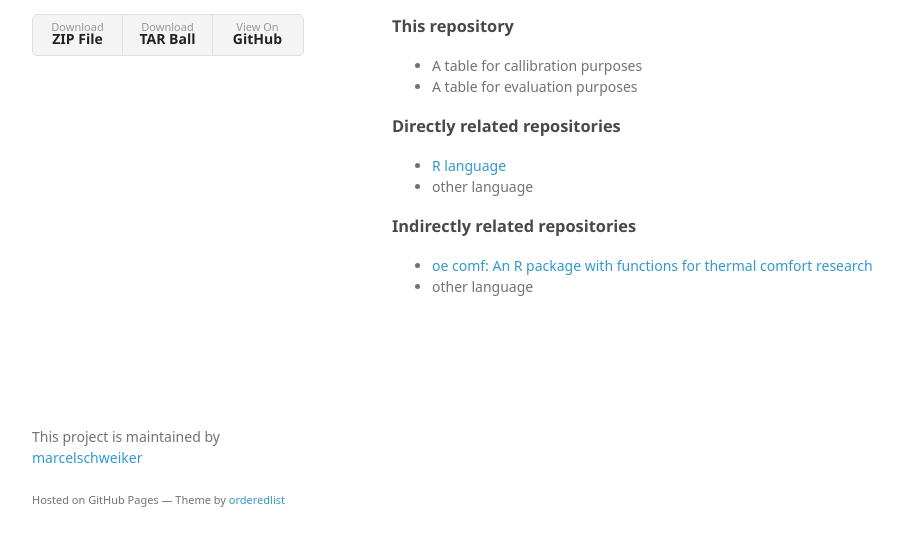
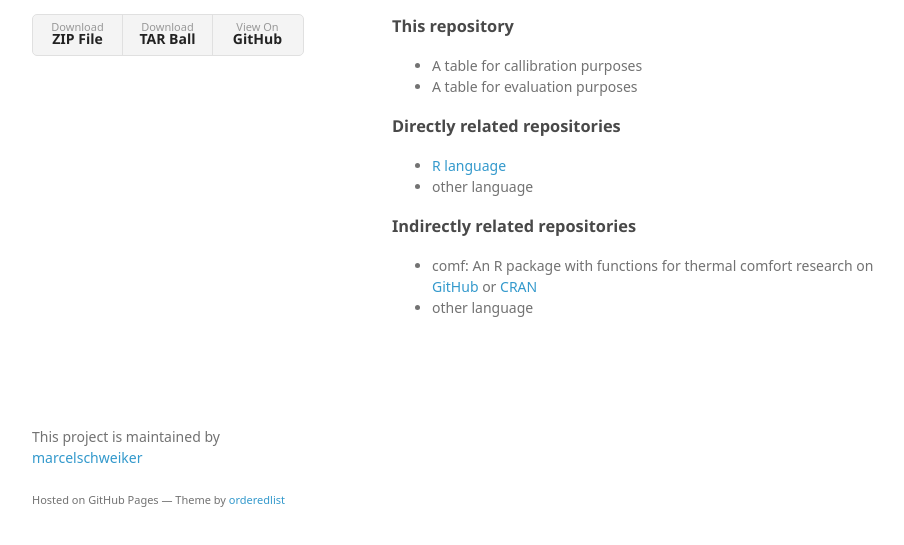
Before and after one commit to marcelschweiker/Annex69_comfort_Main, a plain HTML site: page index.html in a window 1280 px wide. Shown: the part 221-766 px from the top of the page, without its empty margins (178-1082 px from the left). Drawn offline with Linux system fonts and the light colour scheme; a web font is replaced by a local one.

Commit message:
Update index.html

```diff
--- a/index.html
+++ b/index.html
@@ -58,7 +58,7 @@
 <a id="indir-related-repositories" class="anchor" href="#indir-related-repositories" aria-hidden="true"><span aria-hidden="true" class="octicon octicon-link"></span></a>Indirectly related repositories</h3>
 
 <ul>
-<li><a href="https://github.com/marcelschweiker/comf"> oe <a href="https://cran.r-project.org/package=comf"> comf: An R package with functions for thermal comfort research</a></li>
+<li>comf: An R package with functions for thermal comfort research on <a href="https://github.com/marcelschweiker/comf">GitHub</a> or <a href="https://cran.r-project.org/package=comf">CRAN</a></li>
 <li>other language</li>
 </ul>
 
```
